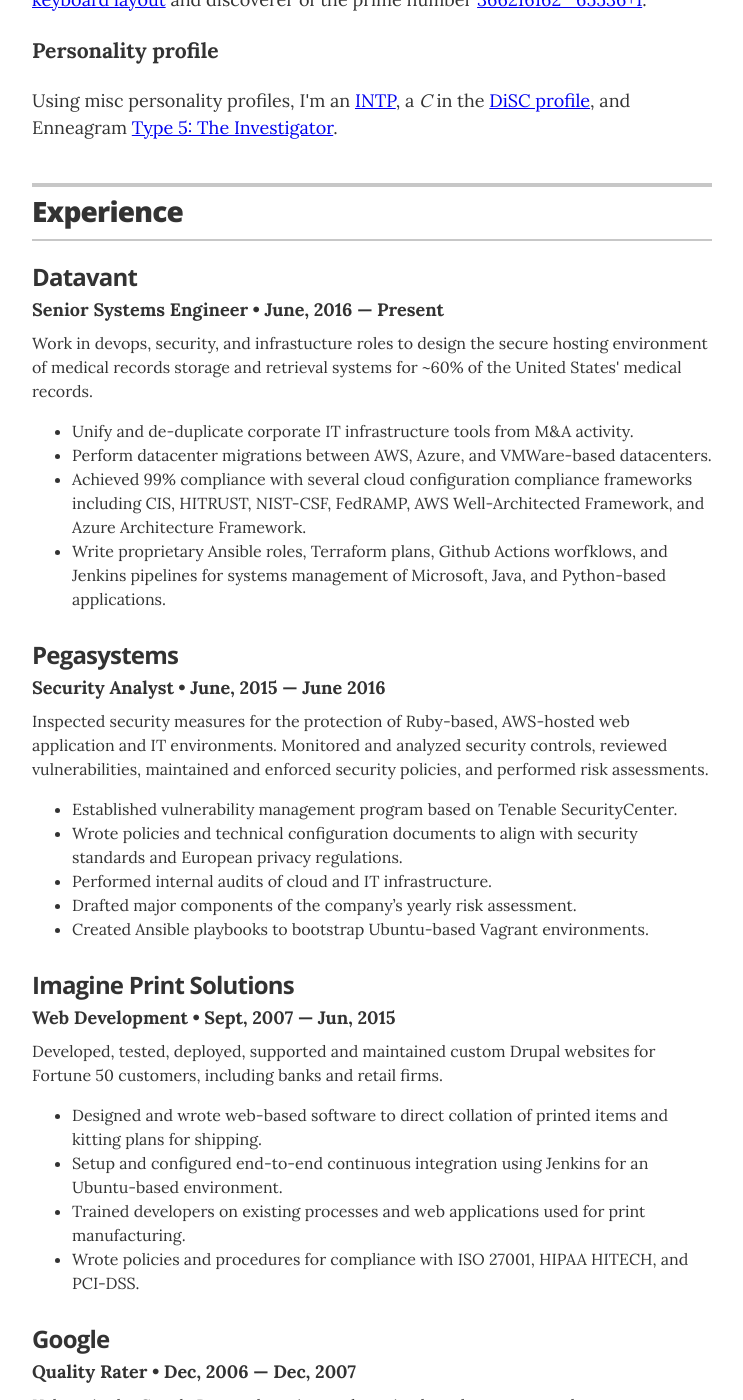
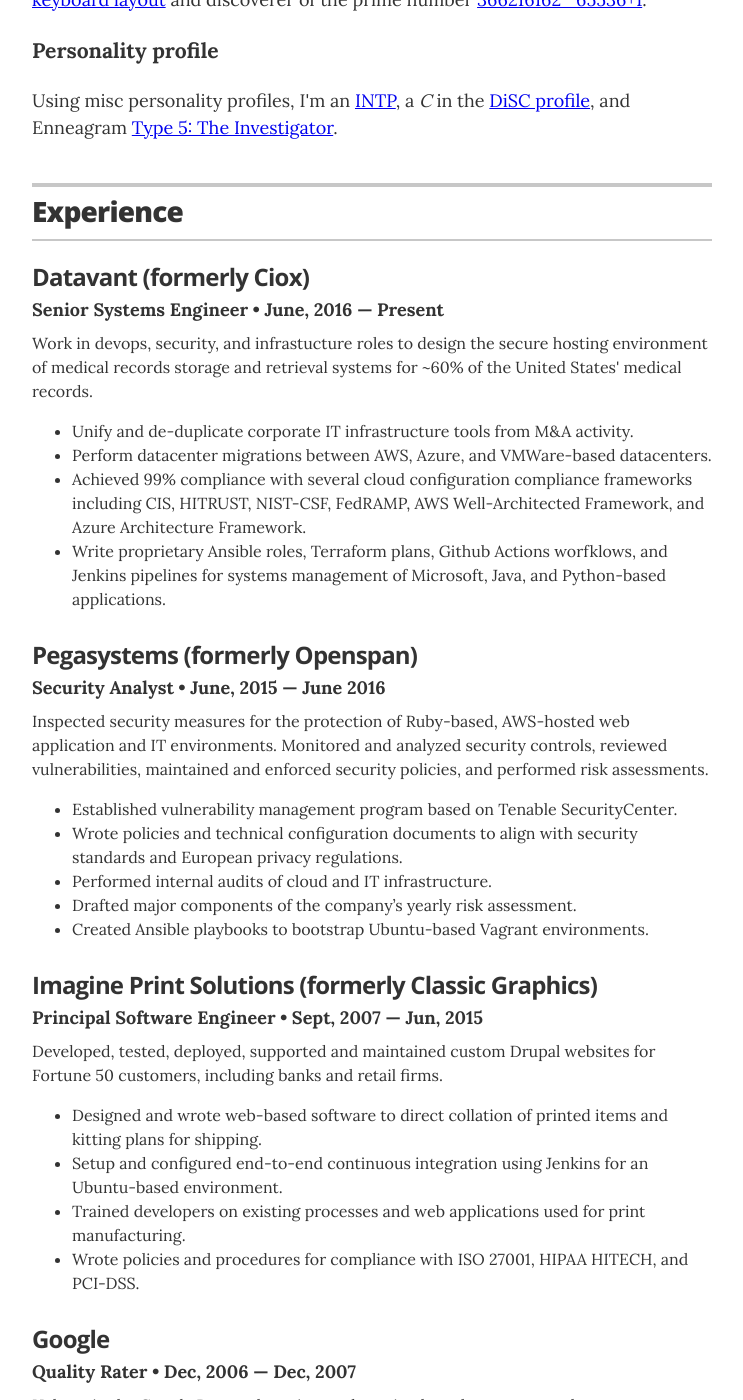
Before and after one commit to deekayen/dkn.github.io, a Jekyll site: the page built from index.html, in a window 1280 px wide and 1400 px high, scrolled down 481 px. Shown: the whole window, without its empty margins (268-1011 px from the left). Built offline with Jekyll 4.4.1, drawn with Linux system fonts in a browser that asks for light colours; nearby versions of some CDN libraries.

Commit message:
Adjust job titles

```diff
--- a/_data/experience.yml
+++ b/_data/experience.yml
@@ -1,6 +1,6 @@
 # Jobs
 # Senior IT Engineer
-- company: Datavant
+- company: Datavant (formerly Ciox)
   position: Senior Systems Engineer
   duration: June, 2016 &mdash; Present
   summary: >
@@ -13,7 +13,7 @@
     </ul>
 
 # Director of Digital Stratgy
-- company: Pegasystems
+- company: Pegasystems (formerly Openspan)
   position: Security Analyst
   duration:  June, 2015 &mdash; June 2016
   summary: >
@@ -27,8 +27,8 @@
     </ul>
 
 # Classic Graphics
-- company: Imagine Print Solutions
-  position: Web Development
+- company: Imagine Print Solutions (formerly Classic Graphics)
+  position: Principal Software Engineer
   duration: Sept, 2007 &mdash; Jun, 2015
   summary: >
     <p class="resume-item-copy">Developed, tested, deployed, supported and maintained custom Drupal websites for Fortune 50 customers, including banks and retail firms.</p>
```
